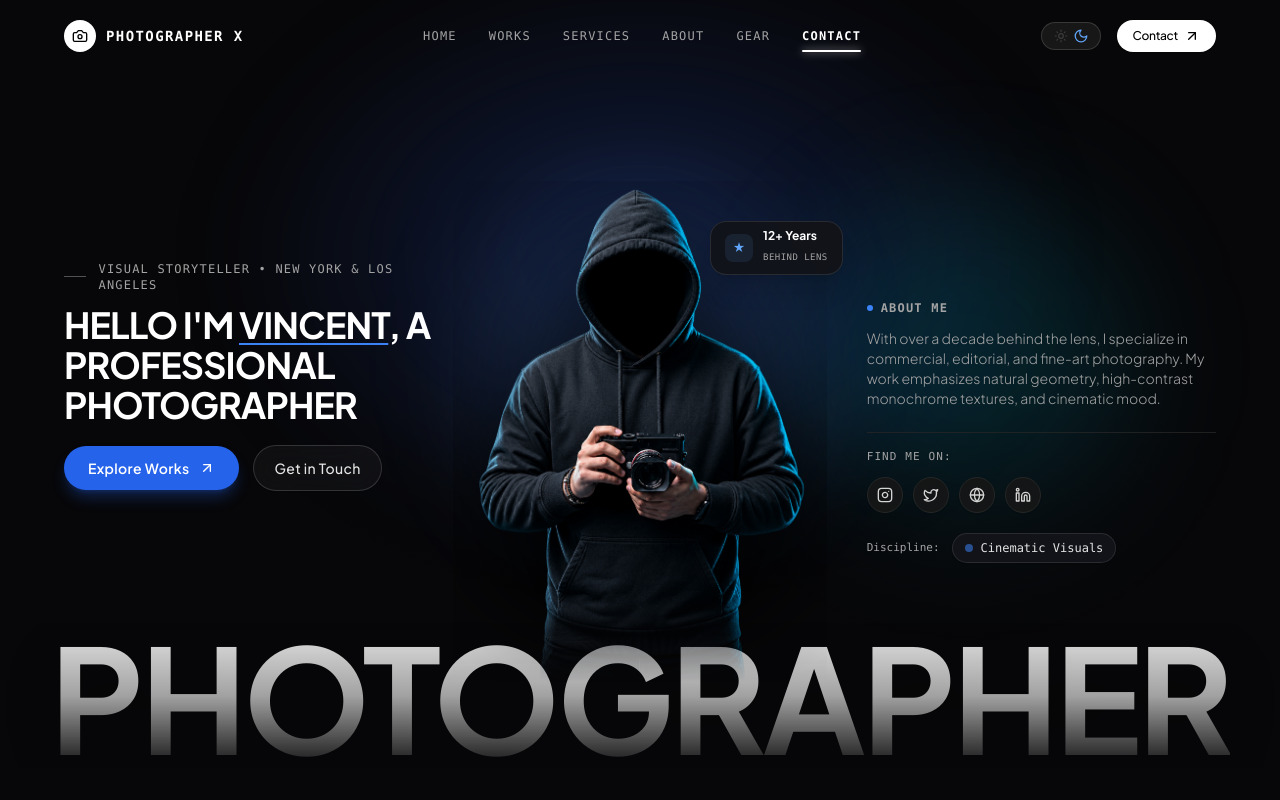
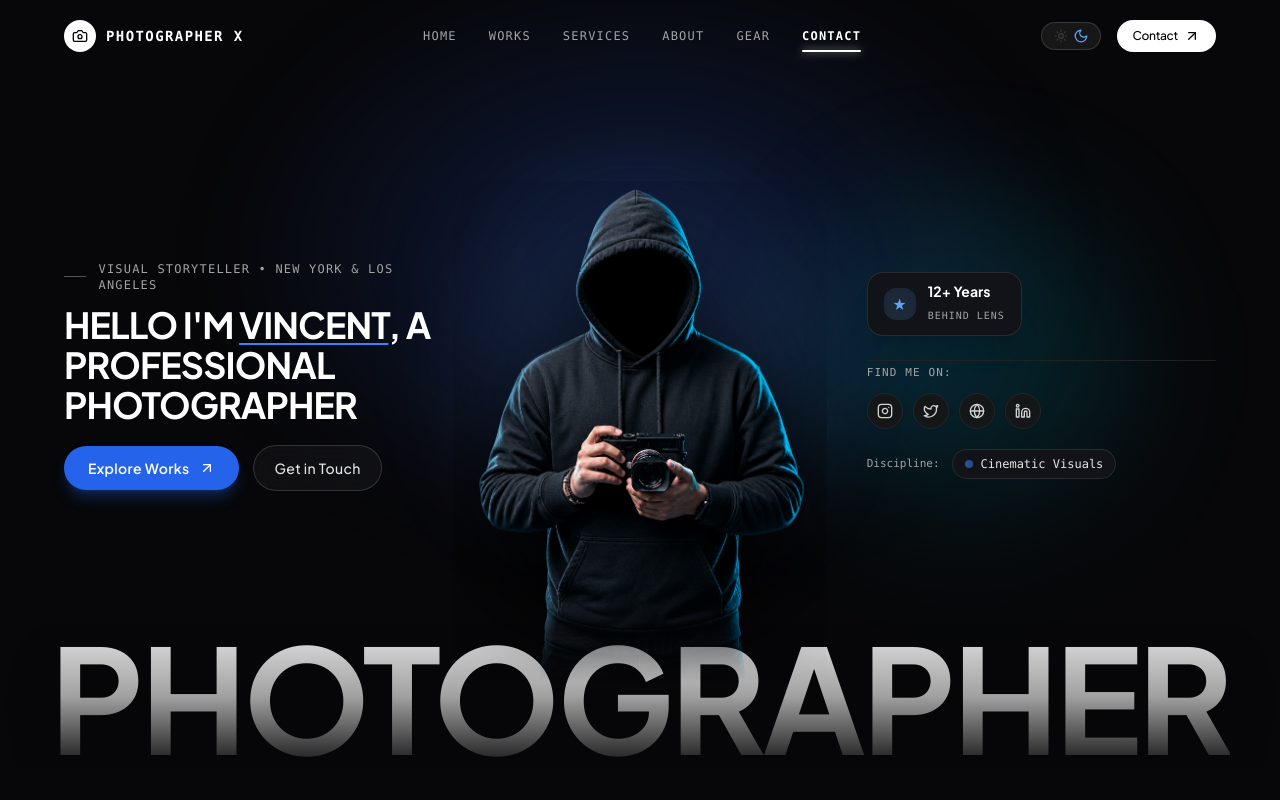
Before and after one commit to IanCastlee/photographer-portfolio, a React (Vite) app: page / in a window 1280 px wide. Shown: the top 800 px of the page. Built offline with nearby package versions, Linux system fonts and the light colour scheme; a web font is replaced by a local one.

Commit message:
refactor: remove about me bio from hero and move 12+ years badge to right column

```diff
--- a/src/components/organisms/HeroSection.jsx
+++ b/src/components/organisms/HeroSection.jsx
@@ -84,37 +84,24 @@ export const HeroSection = ({ profile, featuredProjects = [] }) => {
                   className="w-full h-auto max-h-[55vh] sm:max-h-[62vh] lg:max-h-[68vh] xl:max-h-[72vh] 2xl:max-h-[76vh] object-contain object-bottom drop-shadow-[0_25px_45px_rgba(0,0,0,0.55)] dark:drop-shadow-[0_30px_60px_rgba(0,0,0,0.95)] transition-transform duration-700 group-hover:scale-[1.02]"
                 />
               </div>
-
-              {/* Floating Badge (12+ Years Behind Lens) */}
-              <div className="absolute top-8 -right-2 sm:top-10 sm:-right-4 bg-white/90 dark:bg-[#121318]/90 backdrop-blur-md text-neutral-900 dark:text-white border border-neutral-200 dark:border-white/10 px-3.5 py-2 rounded-2xl shadow-xl hidden sm:flex items-center gap-2.5 z-30">
-                <div className="w-7 h-7 rounded-lg bg-blue-500/10 dark:bg-blue-400/10 text-blue-600 dark:text-blue-400 flex items-center justify-center font-bold text-xs">
-                  ★
-                </div>
-                <div>
-                  <span className="block text-xs font-bold leading-none">12+ Years</span>
-                  <span className="text-[9px] uppercase tracking-wider text-neutral-500 dark:text-neutral-400 font-mono">Behind Lens</span>
-                </div>
-              </div>
             </div>
           </div>
 
-          {/* ─── RIGHT COLUMN: ABOUT BIO & SOCIALS ─── */}
-          <div className="lg:col-span-4 flex flex-col items-start lg:pl-6 z-20 order-3">
-            {/* About us / me title */}
-            <div className="flex items-center gap-2 mb-3">
-              <span className="w-1.5 h-1.5 rounded-full bg-blue-500" />
-              <h2 className="text-xs uppercase font-mono tracking-widest text-neutral-500 dark:text-neutral-400 font-semibold">
-                About me
-              </h2>
+          {/* ─── RIGHT COLUMN: 12+ YEARS BADGE & SOCIALS (About Me removed, 12+ Years moved here) ─── */}
+          <div className="lg:col-span-4 flex flex-col items-start lg:pl-6 z-20 order-3 lg:-translate-y-10 xl:-translate-y-14 2xl:-translate-y-16 transition-transform duration-300">
+            {/* 12+ Years Behind Lens Badge */}
+            <div className="bg-white/90 dark:bg-[#121318]/95 backdrop-blur-md text-neutral-900 dark:text-white border border-neutral-200 dark:border-white/10 px-4 py-2.5 rounded-2xl shadow-xl flex items-center gap-3 mb-6 transition-all duration-300 hover:scale-105">
+              <div className="w-8 h-8 rounded-xl bg-blue-500/15 dark:bg-blue-400/15 text-blue-600 dark:text-blue-400 flex items-center justify-center font-bold text-sm shadow-inner">
+                ★
+              </div>
+              <div>
+                <span className="block text-sm font-bold leading-tight">12+ Years</span>
+                <span className="text-[10px] uppercase tracking-widest text-neutral-500 dark:text-neutral-400 font-mono">Behind Lens</span>
+              </div>
             </div>
 
-            {/* Paragraph Bio */}
-            <p className="text-xs sm:text-sm text-neutral-600 dark:text-neutral-400 leading-relaxed font-light mb-6">
-              {profile.bio}
-            </p>
-
             {/* Find me on: Socials List */}
-            <div className="w-full pt-4 border-t border-neutral-200 dark:border-neutral-800/80">
+            <div className="w-full pt-1 border-t border-neutral-200 dark:border-neutral-800/80">
               <span className="block text-[11px] font-mono uppercase tracking-widest text-neutral-500 dark:text-neutral-400 mb-3">
                 Find me on:
               </span>
```
